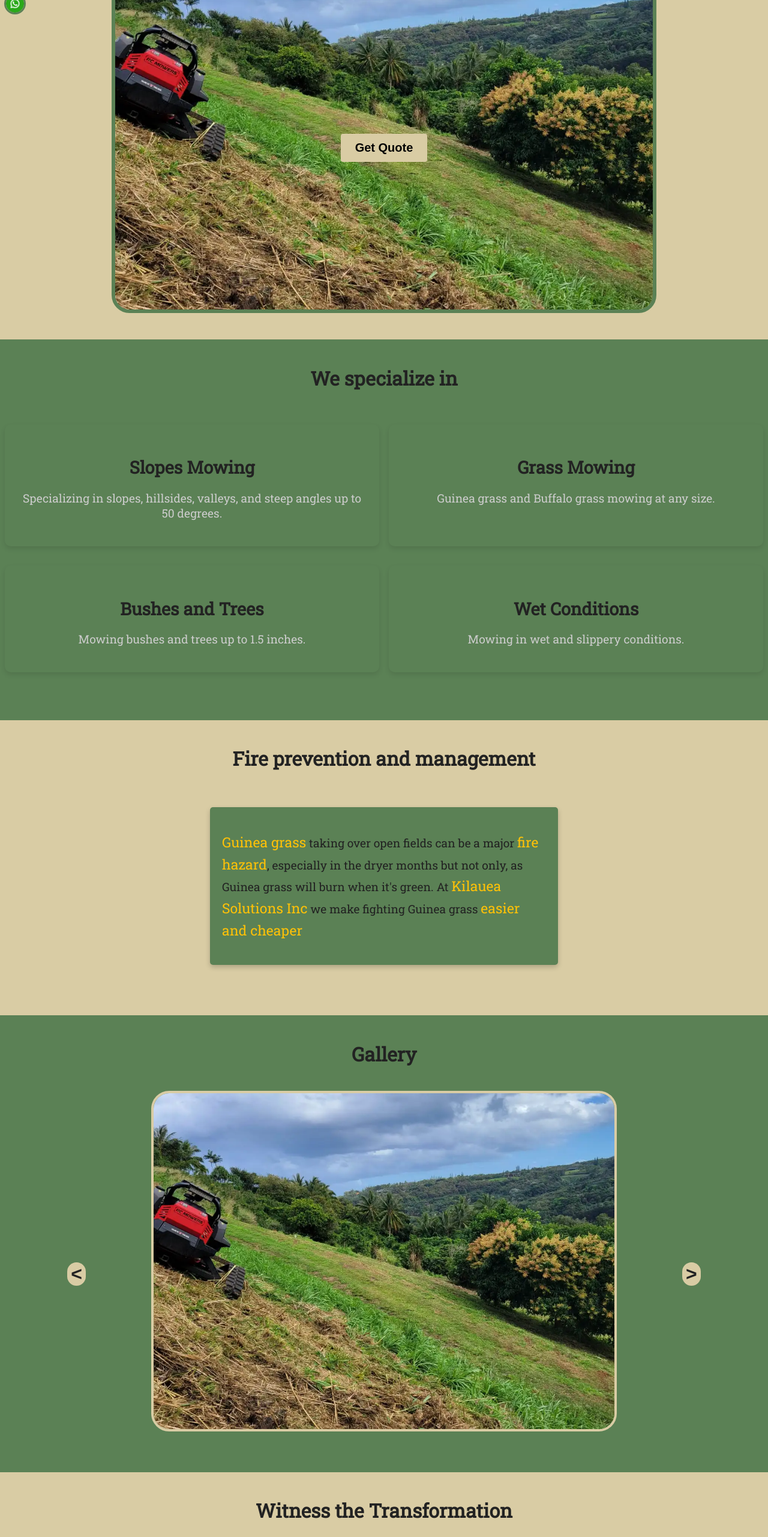
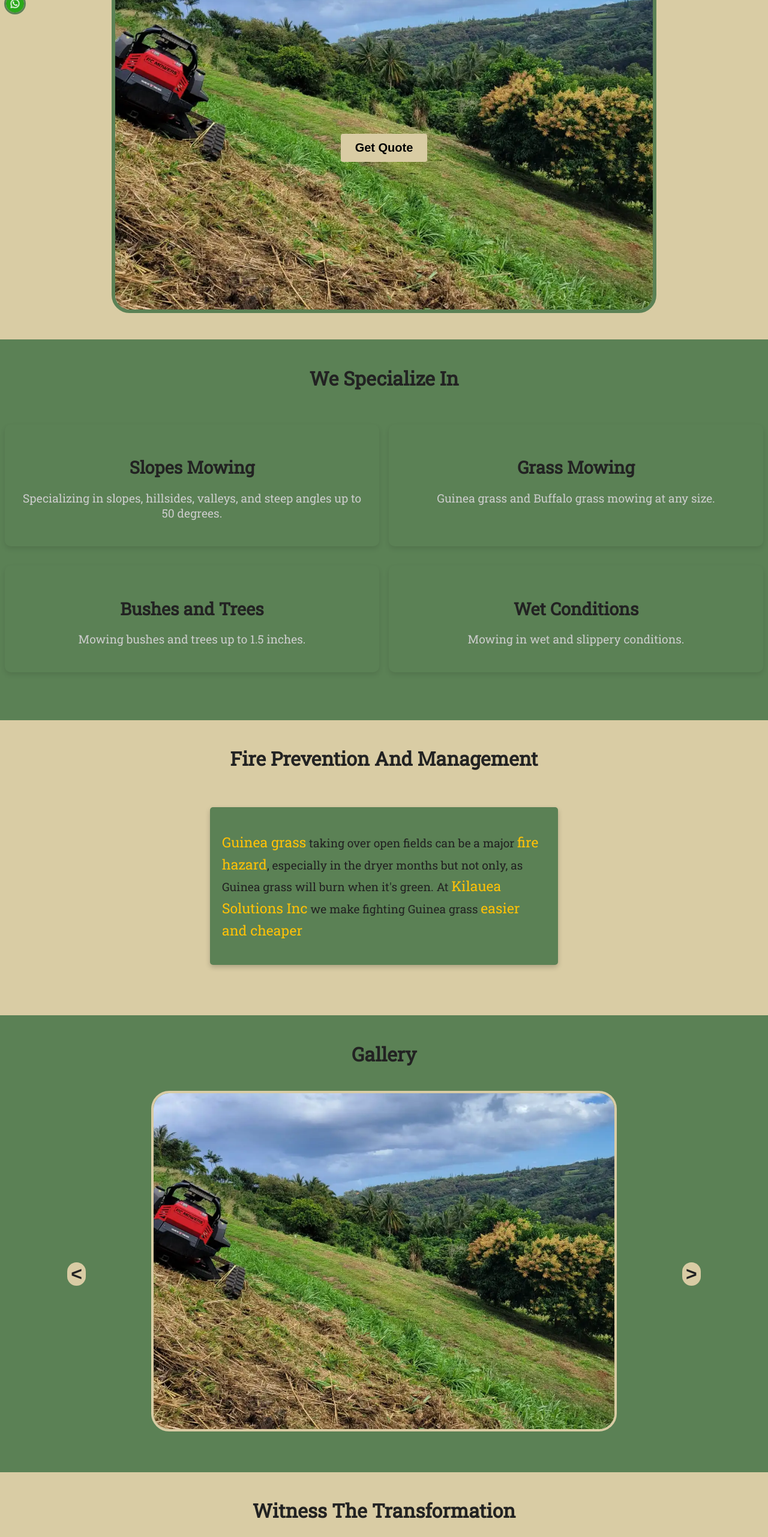
Before and after one commit to gefenbar/kilauea-slope-mowing-website, a React (Create React App) app: page / in a window 1280 px wide. Shown: the part 234-2797 px from the top of the page at 60% size. Built offline with nearby package versions, Linux system fonts and the light colour scheme; no server answers.

Commit message:
uppercase for headlines

```diff
--- a/src/Components/FireHazard.js
+++ b/src/Components/FireHazard.js
@@ -3,7 +3,7 @@ import React from "react";
 export default function FireHazard() {
   return (
     <section className="fire-hazard" id="fire-hazard">
-      <h2 className="section-title">Fire prevention and management</h2>
+      <h2 className="section-title">Fire Prevention And Management</h2>
       <div className="fire-hazard-list">
         <div className="fire-hazard-item">
           <div className="card">
--- a/src/Components/Services.js
+++ b/src/Components/Services.js
@@ -1,7 +1,7 @@
 export default function Services(){
   return(
       <section className="services" id='services'>
-        <h2 className="section-title">We specialize in</h2>
+        <h2 className="section-title">We Specialize In</h2>
         <div className="services-list">
           <div className="service-item">
             <h3>Slopes Mowing</h3>
--- a/src/Components/Transformation.js
+++ b/src/Components/Transformation.js
@@ -2,7 +2,7 @@ export default function TransformationSection() {
   return (
     <section className="transformation" id="transformation">
       <h2 className="section-title animate-fade-in">
-        Witness the Transformation
+        Witness The Transformation
       </h2>
       <div className="before-after">
         <div className="before-after-container animate-slide-in">
```
